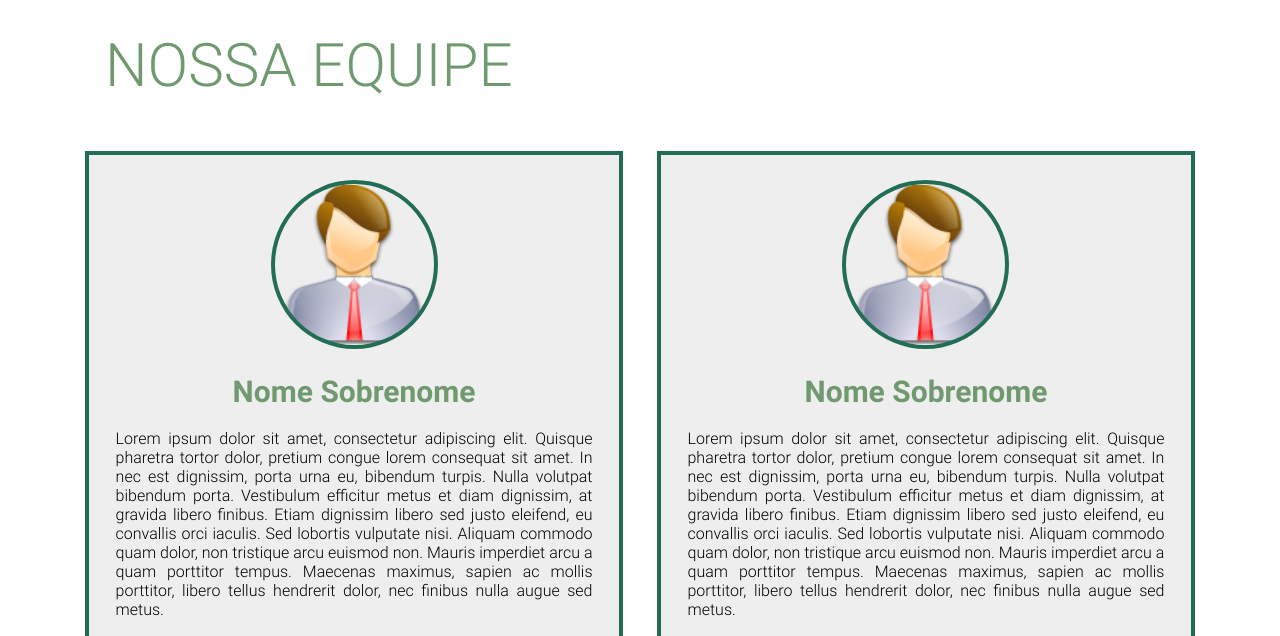
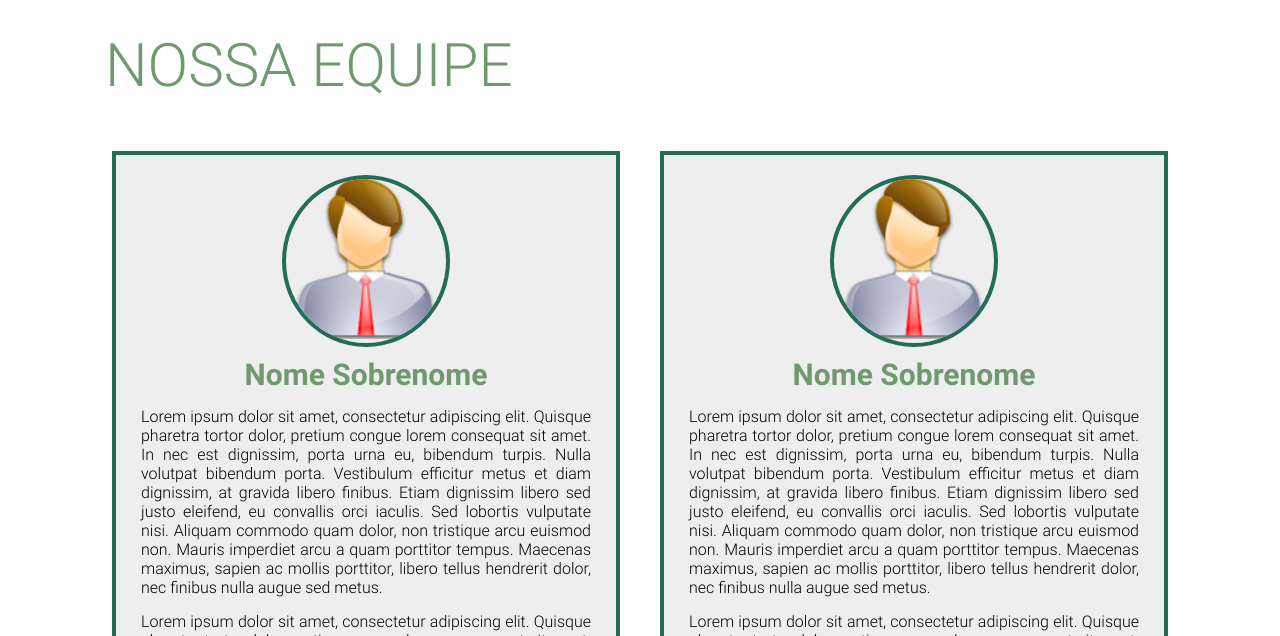
Before and after one commit to raveljalmeida/meu_portifolio, a plain HTML site: page nossaEquipe/nossaEquipe.html in a window 1280 px wide. Shown: the part 127-763 px from the top of the page. Drawn offline with Linux system fonts and the light colour scheme.

Commit message:
correção pagina nossa equipe

```diff
--- a/nossaEquipe/css/style.css
+++ b/nossaEquipe/css/style.css
@@ -118,60 +118,57 @@ body {
     font-size: 60px;
     margin-left: 105px;
     margin-top: 35px;
-    margin-bottom: 50px;
+    margin-bottom: 30px;
 }
 
-.container {
-    width: 90%;
-    height: 700px;
-    margin: 0 auto;
-    text-align: center;
+.employee-container {
+    display: flex;
+    justify-content: center;
+    align-items: center;
+    flex-wrap: wrap;
 }
 
-.box {
-    height: 100%;
-    width: 46%;
+.employee-box {
+    width: 100%;
+    max-width: 500px;
+    margin: 20px;
+    display: flex;
+    flex-direction: column;
+    align-items: center;
+    text-align: center;
     background-color: rgb(238,238,238);
+    border: solid 4px #216d56;
+    padding-top: 20px;
+    padding-bottom: 20px;
+}
+
+.employee-img {
+    width: 32%;
+    height: 32%;
+    border-radius: 50%;
+    overflow: hidden;
+    margin-bottom: 10px;
     border: solid 4px #216d56;
 }
 
-.box:not(.box:last-child){
-    display: inline-block;
+.employee-img img {
+    width: 100%;
+    height: 100%;
+    object-fit: cover;
 }
 
-.box:first-child {
-    margin-right: 30px;
-}
-
-.box:last-child {
-    margin: 0 auto;
-    margin-top: 60px;
-}
-
-.img {
-    width: 30%;
-    height: 23%;
-    margin: 25px auto;
-    border-radius: 50%;
-    border: solid 4px #216d56;
-    background-image: url(../img/perfil.png);
-    background-size: contain;
-    background-position: center;
-    background-repeat: no-repeat;
-}
-
-.name {
+.employee-box h3 {
     font-size: 30px;
     font-family: roboto;
     color: #709970;
     font-weight: bold;
 }
 
-.text {
+.employee-box p {
     font-family: roboto;
     text-align: justify;
     width: 90%;
-    margin: 20px auto;
+    margin: 15px auto;
 }
 
 /********************FIM NOSSA EQUIPE******************/
@@ -183,11 +180,10 @@ body {
     height: auto;
     width: 100%;
     background-color: #709970;
-    top: 270%;
-    margin-top: 150px;
-    position: absolute;
+    position: bottom;
     padding-top: 30px;
     padding-bottom: 15px;
+    margin-top: 90px;
 }
 
 .rodape .redes-soc {
@@ -203,7 +199,6 @@ body {
     display: inline-block;
     vertical-align: top;
     position: relative;
-    /*background-color: blue;*/
 }
 
 #facebook-icon {
@@ -290,7 +285,16 @@ body {
 
 /***********FIM RODAPÉ***********/
 
-  @media screen and (max-width: 768px) {
+
+@media (max-width: 600px) {
+    .employee-box {
+        width: 80%;
+    }
+
+    .employee-center {
+        margin-top: 20px;
+    }
+
     *:not(.slides){
         max-width: 100%;
       }
@@ -335,22 +339,6 @@ body {
       margin-bottom: 40px;
     }
 
-  .box:not(.box:last-child) {
-    margin-right: auto;
-    margin-bottom: 50px;
-  }
-
-  .box:last-child {
-    margin-top: 0;
-  }
-
-  .box {
-    display: block;
-    margin: 0 auto;
-    width: 80%;
-    margin-bottom: 20px;
-  }
-
     .img {
       width: 30%;
       height: 15%;
@@ -366,7 +354,6 @@ body {
     }
 
     .rodape {
-    margin-top: 50%;
       display: block;
       height: 250px;
     }
@@ -391,14 +378,6 @@ body {
     }
 }
 
-@media screen and (max-width: 400px) {
-    .rodape {
-        margin-top: 200%;
+.employee-center {
+    margin: 20px auto;
 }
-
-    @media screen and (min-height: 800px) {
-        .rodape {
-            margin-top: 100%;
-        }
-    }
-}
--- a/nossaEquipe/nossaEquipe.html
+++ b/nossaEquipe/nossaEquipe.html
@@ -49,26 +49,40 @@
                     <p>NOSSA EQUIPE</p>
                 </div><!--title-->
 
-                <div class="container">
-                    <div class="box">
-                    <div class="img" id="img1"></div>
-                        <p class="name">Nome Sobrenome</p>
+                <div class="employee-container">
+                    <div class="employee-box">
+                        <div class="employee-img">
+                            <img src="./img/perfil.png" alt="Funcionário 1">
+                        </div>
+                        <div class="employee-info">
+                            <h3>Nome Sobrenome</h3>
+                            <p class="text">Lorem ipsum dolor sit amet, consectetur adipiscing elit. Quisque pharetra tortor dolor, pretium congue lorem consequat sit amet. In nec est dignissim, porta urna eu, bibendum turpis. Nulla volutpat bibendum porta. Vestibulum efficitur metus et diam dignissim, at gravida libero finibus. Etiam dignissim libero sed justo eleifend, eu convallis orci iaculis. Sed lobortis vulputate nisi. Aliquam commodo quam dolor, non tristique arcu euismod non. Mauris imperdiet arcu a quam porttitor tempus. Maecenas maximus, sapien ac mollis porttitor, libero tellus hendrerit dolor, nec finibus nulla augue sed metus.</p>
+                            <p class="text">Lorem ipsum dolor sit amet, consectetur adipiscing elit. Quisque pharetra tortor dolor, pretium congue lorem consequat sit amet. In nec est dignissim, porta urna eu, bibendum turpis. Nulla volutpat bibendum porta. Vestibulum efficitur metus et diam dignissim, at gravida libero finibus. Etiam dignissim libero sed justo eleifend, eu convallis orci iaculis. Sed lobortis vulputate nisi. Aliquam commodo quam dolor, non tristique arcu euismod non. Mauris imperdiet arcu a quam porttitor tempus. Maecenas maximus, sapien ac mollis porttitor, libero tellus hendrerit dolor, nec finibus nulla augue sed metus.</p>
+                        </div>
+                    </div>
+
+                    <div class="employee-box">
+                        <div class="employee-img">
+                            <img src="./img/perfil.png" alt="Funcionário 2">
+                        </div>
+                        <div class="employee-info">
+                            <h3>Nome Sobrenome</h3>
+                            <p class="text">Lorem ipsum dolor sit amet, consectetur adipiscing elit. Quisque pharetra tortor dolor, pretium congue lorem consequat sit amet. In nec est dignissim, porta urna eu, bibendum turpis. Nulla volutpat bibendum porta. Vestibulum efficitur metus et diam dignissim, at gravida libero finibus. Etiam dignissim libero sed justo eleifend, eu convallis orci iaculis. Sed lobortis vulputate nisi. Aliquam commodo quam dolor, non tristique arcu euismod non. Mauris imperdiet arcu a quam porttitor tempus. Maecenas maximus, sapien ac mollis porttitor, libero tellus hendrerit dolor, nec finibus nulla augue sed metus.</p>
+                            <p class="text">Lorem ipsum dolor sit amet, consectetur adipiscing elit. Quisque pharetra tortor dolor, pretium congue lorem consequat sit amet. In nec est dignissim, porta urna eu, bibendum turpis. Nulla volutpat bibendum porta. Vestibulum efficitur metus et diam dignissim, at gravida libero finibus. Etiam dignissim libero sed justo eleifend, eu convallis orci iaculis. Sed lobortis vulputate nisi. Aliquam commodo quam dolor, non tristique arcu euismod non. Mauris imperdiet arcu a quam porttitor tempus. Maecenas maximus, sapien ac mollis porttitor, libero tellus hendrerit dolor, nec finibus nulla augue sed metus.</p>
+                        </div>
+                    </div>
+                </div>
+
+                <div class="employee-box employee-center">
+                    <div class="employee-img">
+                        <img src="./img/perfil.png" alt="Funcionário 3">
+                    </div>
+                    <div class="employee-info">
+                        <h3>Nome Sobrenome</h3>
                         <p class="text">Lorem ipsum dolor sit amet, consectetur adipiscing elit. Quisque pharetra tortor dolor, pretium congue lorem consequat sit amet. In nec est dignissim, porta urna eu, bibendum turpis. Nulla volutpat bibendum porta. Vestibulum efficitur metus et diam dignissim, at gravida libero finibus. Etiam dignissim libero sed justo eleifend, eu convallis orci iaculis. Sed lobortis vulputate nisi. Aliquam commodo quam dolor, non tristique arcu euismod non. Mauris imperdiet arcu a quam porttitor tempus. Maecenas maximus, sapien ac mollis porttitor, libero tellus hendrerit dolor, nec finibus nulla augue sed metus.</p>
                         <p class="text">Lorem ipsum dolor sit amet, consectetur adipiscing elit. Quisque pharetra tortor dolor, pretium congue lorem consequat sit amet. In nec est dignissim, porta urna eu, bibendum turpis. Nulla volutpat bibendum porta. Vestibulum efficitur metus et diam dignissim, at gravida libero finibus. Etiam dignissim libero sed justo eleifend, eu convallis orci iaculis. Sed lobortis vulputate nisi. Aliquam commodo quam dolor, non tristique arcu euismod non. Mauris imperdiet arcu a quam porttitor tempus. Maecenas maximus, sapien ac mollis porttitor, libero tellus hendrerit dolor, nec finibus nulla augue sed metus.</p>
-                    </div><!--box-->
-                    <div class="box">
-                        <div class="img" id="img2"></div>
-                        <p class="name">Nome Sobrenome</p>
-                        <p class="text">Lorem ipsum dolor sit amet, consectetur adipiscing elit. Quisque pharetra tortor dolor, pretium congue lorem consequat sit amet. In nec est dignissim, porta urna eu, bibendum turpis. Nulla volutpat bibendum porta. Vestibulum efficitur metus et diam dignissim, at gravida libero finibus. Etiam dignissim libero sed justo eleifend, eu convallis orci iaculis. Sed lobortis vulputate nisi. Aliquam commodo quam dolor, non tristique arcu euismod non. Mauris imperdiet arcu a quam porttitor tempus. Maecenas maximus, sapien ac mollis porttitor, libero tellus hendrerit dolor, nec finibus nulla augue sed metus.</p>
-                        <p class="text">Lorem ipsum dolor sit amet, consectetur adipiscing elit. Quisque pharetra tortor dolor, pretium congue lorem consequat sit amet. In nec est dignissim, porta urna eu, bibendum turpis. Nulla volutpat bibendum porta. Vestibulum efficitur metus et diam dignissim, at gravida libero finibus. Etiam dignissim libero sed justo eleifend, eu convallis orci iaculis. Sed lobortis vulputate nisi. Aliquam commodo quam dolor, non tristique arcu euismod non. Mauris imperdiet arcu a quam porttitor tempus. Maecenas maximus, sapien ac mollis porttitor, libero tellus hendrerit dolor, nec finibus nulla augue sed metus.</p>
-                    </div><!--box-->
-                    <div class="box">
-                        <div class="img" id="img2"></div>
-                        <p class="name">Nome Sobrenome</p>
-                        <p class="text">Lorem ipsum dolor sit amet, consectetur adipiscing elit. Quisque pharetra tortor dolor, pretium congue lorem consequat sit amet. In nec est dignissim, porta urna eu, bibendum turpis. Nulla volutpat bibendum porta. Vestibulum efficitur metus et diam dignissim, at gravida libero finibus. Etiam dignissim libero sed justo eleifend, eu convallis orci iaculis. Sed lobortis vulputate nisi. Aliquam commodo quam dolor, non tristique arcu euismod non. Mauris imperdiet arcu a quam porttitor tempus. Maecenas maximus, sapien ac mollis porttitor, libero tellus hendrerit dolor, nec finibus nulla augue sed metus.</p>
-                        <p class="text">Lorem ipsum dolor sit amet, consectetur adipiscing elit. Quisque pharetra tortor dolor, pretium congue lorem consequat sit amet. In nec est dignissim, porta urna eu, bibendum turpis. Nulla volutpat bibendum porta. Vestibulum efficitur metus et diam dignissim, at gravida libero finibus. Etiam dignissim libero sed justo eleifend, eu convallis orci iaculis. Sed lobortis vulputate nisi. Aliquam commodo quam dolor, non tristique arcu euismod non. Mauris imperdiet arcu a quam porttitor tempus. Maecenas maximus, sapien ac mollis porttitor, libero tellus hendrerit dolor, nec finibus nulla augue sed metus.</p>
-                    </div><!--box-->
-                </div><!--container-->
+                    </div>
+                </div>
 
 
             <!--**********INICIO QUEM SOMOS**********-->
```
Lines whose indentation alone changed are shown as unchanged.
